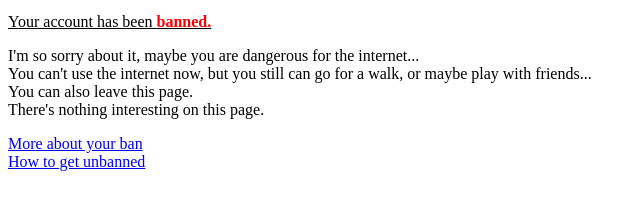
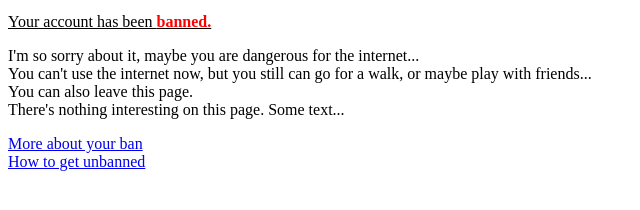
Before and after one commit to jimokjy/jimokjy.github.io, a plain HTML site: page NEtroyan.html in a window 1280 px wide. Shown: the part 236-446 px from the top of the page, 0-640 px from the left. Drawn offline with Linux system fonts and the light colour scheme.

Commit message:
inventory update

```diff
--- a/NEtroyan.html
+++ b/NEtroyan.html
@@ -24,7 +24,8 @@
         <p>I'm so sorry about it, maybe you are dangerous for the internet...<br>
             You can't use the internet now, but you still can go for a walk, or maybe play with friends...<br>
             You can also leave this page.<br>
-            There's nothing interesting on this page.</p>
+            There's nothing interesting on this page.
+            Some text...</p>
         <a href="https://neal.fun/password-game/">More about your ban</a><br>
         <a href="https://www.youtube.com/watch?v=BL8ZKeGCaIg">How to get unbanned</a>
     </body>
```
